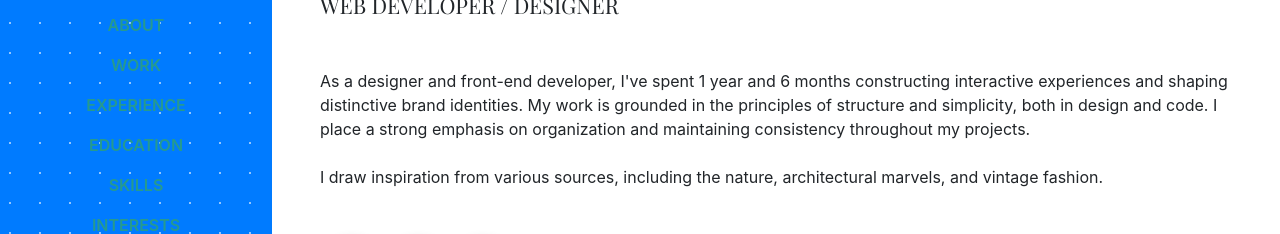
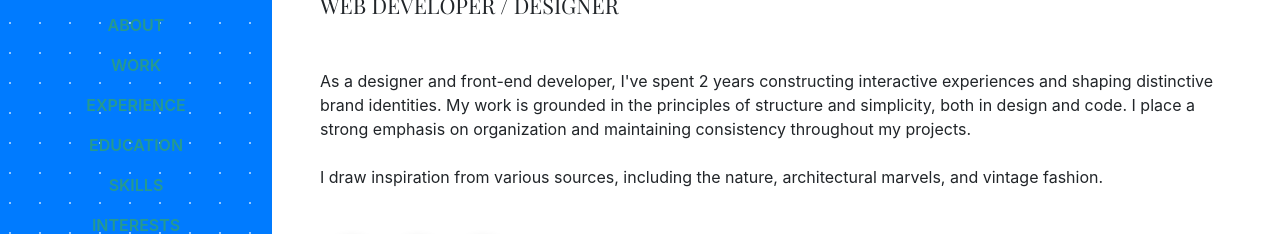
Before and after one commit to ElektroRaks/Portfolio, a website with bundled scripts: page index.html in a window 1280 px wide. Shown: the part 347-581 px from the top of the page. Built offline with nearby package versions, Linux system fonts and the light colour scheme; a web font is replaced by a local one.

Commit message:
Update index.html
Update about me content

Signed-off-by: Rowell Aguiton <128347373+ElektroRaks@users.noreply.github.com>

```diff
--- a/index.html
+++ b/index.html
@@ -90,7 +90,7 @@
           <a href="mailto:aguitonrowell.raks@gmail.com">aguitonrowell.raks@gmail.com</a>
         </div>
         <div class="subheading mb-5">Web Developer / Designer</div>
-        <p class="mb-5">As a designer and front-end developer, I've spent 1 year and 6 months constructing interactive experiences and shaping distinctive brand identities.
+        <p class="mb-5">As a designer and front-end developer, I've spent 2 years constructing interactive experiences and shaping distinctive brand identities.
           My work is grounded in the principles of structure and simplicity, both in design and code. I place a strong emphasis on organization and maintaining consistency
           throughout my projects.
           <br>
```
